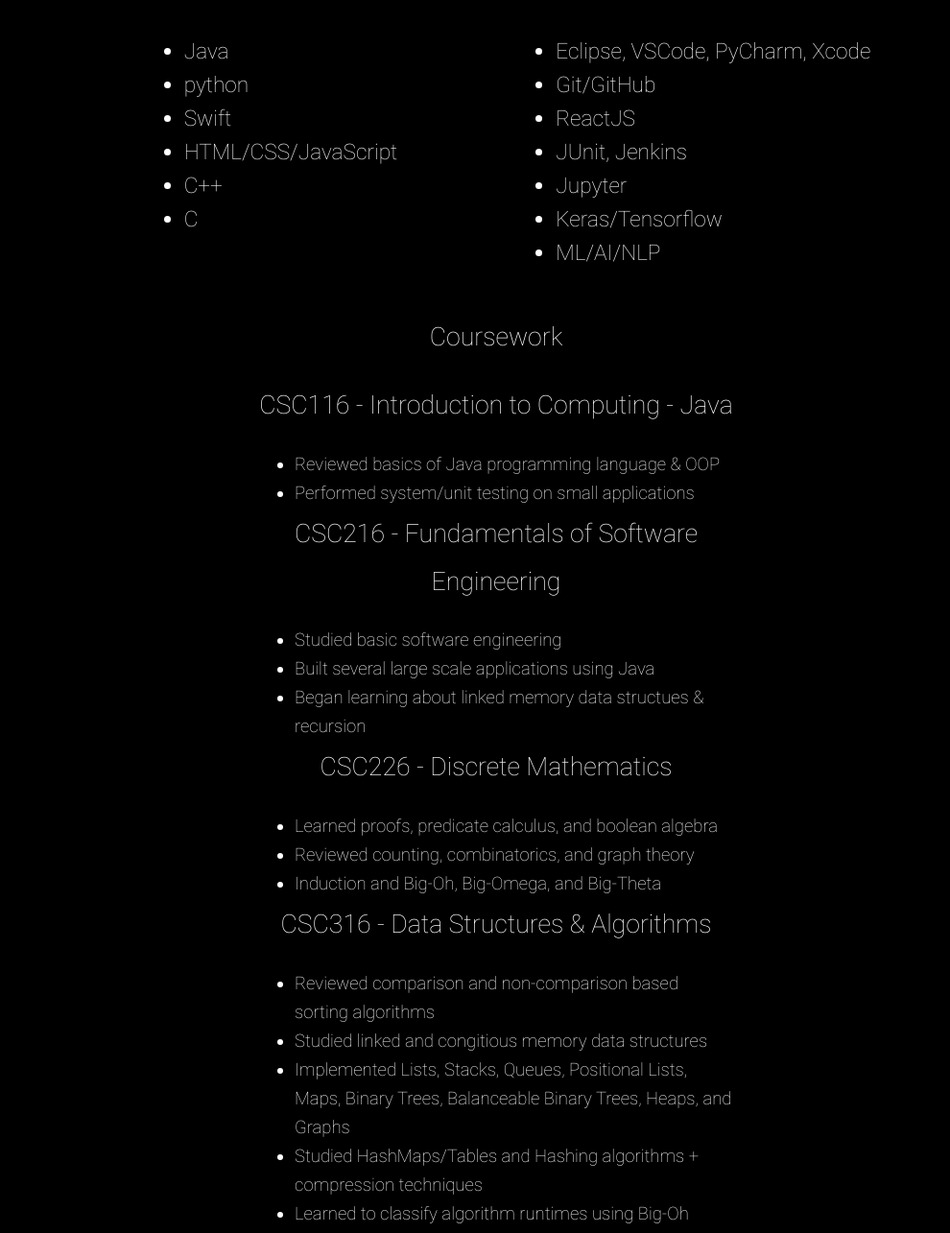
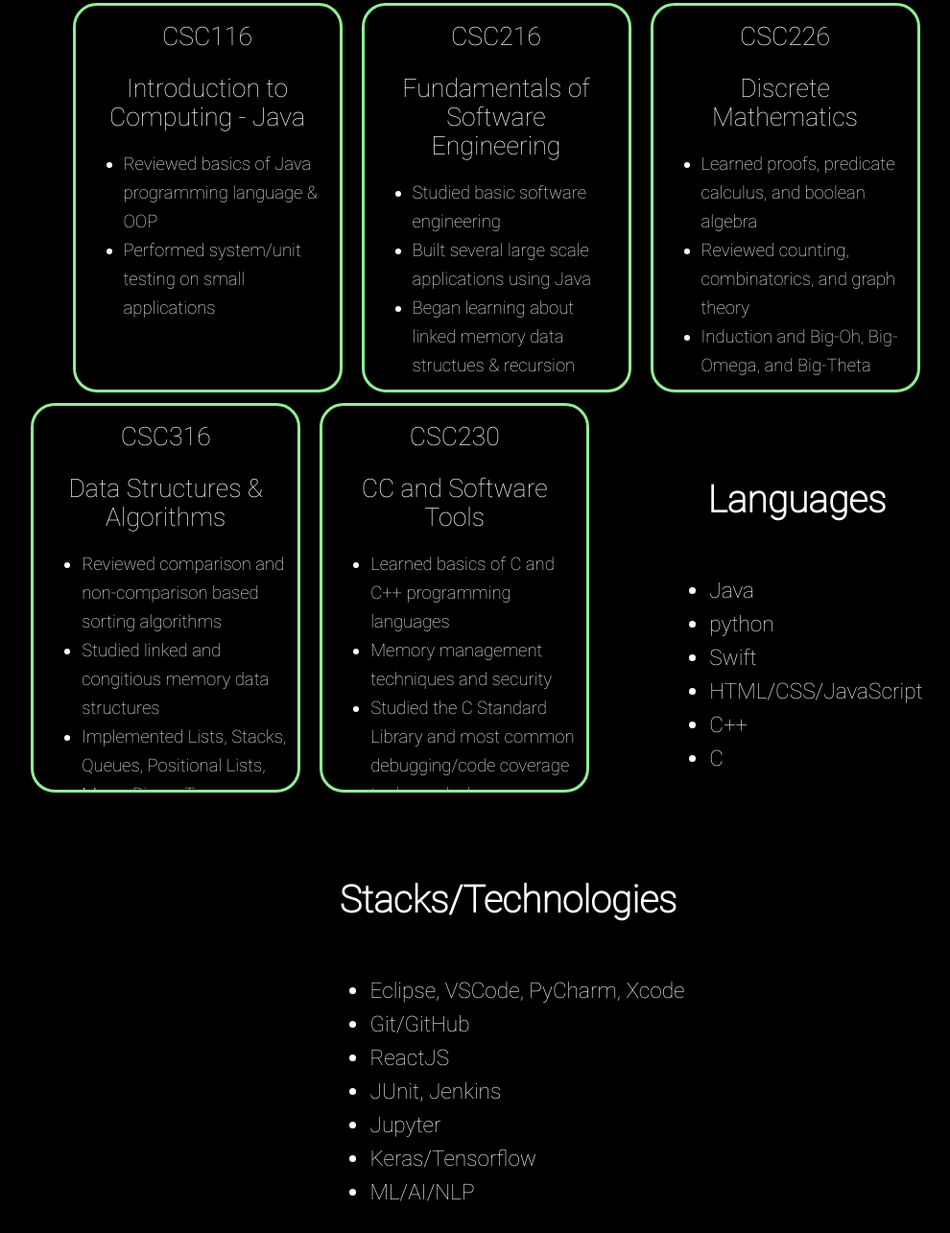
Before and after one commit to nvdixit/Portfolio, a React app in the folder portfolio/: page / in a window 1280 px wide. Shown: the part 814-2099 px from the top of the page at 96% size, without its empty margins (123-1113 px from the left). Built offline with nearby package versions, Linux system fonts and the light colour scheme.

Commit message:
Organized Homepage

```diff
--- a/portfolio/src/components/Course/Course.css
+++ b/portfolio/src/components/Course/Course.css
@@ -1,18 +1,35 @@
 #Course {
     display: inline-block;
-    margin-right: 25px;
-    margin-left: 25px;
-    line-height: 50px;
-    width:fit-content;
-    height: 50px;
-    width: 500px;
+    overflow: scroll;
+
+    width:275px;
+    height: 400px;
+
+    margin-right: 10px;
+    margin-left: 10px;
+    line-height: 25px;
+
+    border-style: solid;
+    border-color: lightgreen;
+    border-radius: 25px;
 }
 
-#Course:hover {
-    color:lightgreen;
+#courseDesignation {
+    margin-top: 20px;
+    margin-bottom: 10px;
+}
+
+#courseName {
+    line-height: 30px;
+    margin-left: 20px;
+    margin-right: 20px;
+    margin-top:10px;
 }
 
 #materialLearned {
     text-align: left;
     line-height: 30px;
+
+    margin-left: 10px;
+    margin-right: 10px;
 }
--- a/portfolio/src/components/Course/Course.js
+++ b/portfolio/src/components/Course/Course.js
@@ -4,7 +4,10 @@
 const Course = (props) => {
     return (
         <div id="Course">
-            {props.courseName}
+            <div id="courseDesignation">{props.courseDesignation}</div>
+            <pre/>
+            <div id="courseName">{props.courseName} </div>
+
             <small><small>
                 <ul id="materialLearned">
                     {props.description.map((line, i) => <li key={i}>{line}</li>)}
--- a/portfolio/src/components/Intro.js
+++ b/portfolio/src/components/Intro.js
@@ -20,7 +20,7 @@
         </p>
 
         <p>
-          <center>My Socials</center>
+          <center><h2>My Socials</h2></center>
           <pre />
 
           <center>
@@ -32,32 +32,33 @@
 
         <p>
             <center>
-                <SkillList listTitle="Languages" skills={["Java", "python", "Swift", "HTML/CSS/JavaScript","C++", "C"]}/>
-                <SkillList listTitle="Stacks/Technologies" skills={["Eclipse, VSCode, PyCharm, Xcode", "Git/GitHub", "ReactJS", "JUnit, Jenkins", "Jupyter",
-                                                                    "Keras/Tensorflow", "ML/AI/NLP"]}/>
                 <pre/>
-                Coursework <pre />
-                <Course courseName="CSC116 - Introduction to Computing - Java" description={["Reviewed basics of Java programming language & OOP",
-                                                                                             "Performed system/unit testing on small applications"]}/>
+                <h2>Coursework</h2>
+                <pre />
+                <Course courseDesignation="CSC116" courseName="Introduction to Computing - Java"
+                description={["Reviewed basics of Java programming language & OOP", "Performed system/unit testing on small applications"]}/>
 
-                <Course courseName="CSC216 - Fundamentals of Software Engineering" description={["Studied basic software engineering",
-                                                                                                  "Built several large scale applications using Java",
+                <Course courseDesignation="CSC216" courseName="Fundamentals of Software Engineering"
+                description={["Studied basic software engineering", "Built several large scale applications using Java",
                               "Began learning about linked memory data structues & recursion"]}/>
 
-                <Course courseName="CSC226 - Discrete Mathematics" description={["Learned proofs, predicate calculus, and boolean algebra",
-                                                                                  "Reviewed counting, combinatorics, and graph theory",
+                <Course  courseDesignation="CSC226"courseName="Discrete Mathematics"
+                description={["Learned proofs, predicate calculus, and boolean algebra", "Reviewed counting, combinatorics, and graph theory",
                               "Induction and Big-Oh, Big-Omega, and Big-Theta"]}/>
 
-                <Course courseName="CSC316 - Data Structures & Algorithms" description={["Reviewed comparison and non-comparison based sorting algorithms",
-                                                                                          "Studied linked and congitious memory data structures",
+                <Course courseDesignation="CSC316" courseName="Data Structures & Algorithms"
+                description={["Reviewed comparison and non-comparison based sorting algorithms","Studied linked and congitious memory data structures",
                               "Implemented Lists, Stacks, Queues, Positional Lists, Maps, Binary Trees, Balanceable Binary Trees, Heaps, and Graphs",
                               "Studied HashMaps/Tables and Hashing algorithms + compression techniques",
                               "Learned to classify algorithm runtimes using Big-Oh notation"]}/>
 
-                <Course courseName="CSC230 - C and Software Tools" description={["Learned basics of C and C++ programming languages",
-                                                                                  "Memory management techniques and security",
+                <Course courseDesignation="CSC230" courseName="CC and Software Tools"
+                description={["Learned basics of C and C++ programming languages", "Memory management techniques and security",
                               "Studied the C Standard Library and most common debugging/code coverage tools used when developing C programs"]}/>
 
+                <SkillList listTitle="Languages" skills={["Java", "python", "Swift", "HTML/CSS/JavaScript","C++", "C"]}/>
+                <SkillList listTitle="Stacks/Technologies" skills={["Eclipse, VSCode, PyCharm, Xcode", "Git/GitHub", "ReactJS", "JUnit, Jenkins", "Jupyter",
+                                                                    "Keras/Tensorflow", "ML/AI/NLP"]}/>
                 <pre />
 
              </center>
--- a/portfolio/src/components/SkillList/SkillList.css
+++ b/portfolio/src/components/SkillList/SkillList.css
@@ -4,6 +4,7 @@
     margin-left: 75px;
     margin-top: 25px;
     line-height: 75px;
+    overflow:scroll;
 
     height:fit-content;
     width:fit-content;
--- a/portfolio/src/components/SkillList/SkillList.js
+++ b/portfolio/src/components/SkillList/SkillList.js
@@ -4,7 +4,7 @@
 function SkillList(props) {
     return (
         <div id="skillList">
-            {props.listTitle}
+            <h3>{props.listTitle}</h3>
             <small><small>
                 <ul id="skills">
                     {props.skills.map((skill, i) => <li key={i}>{skill}</li>)}
```
Lines whose indentation alone changed are shown as unchanged.
